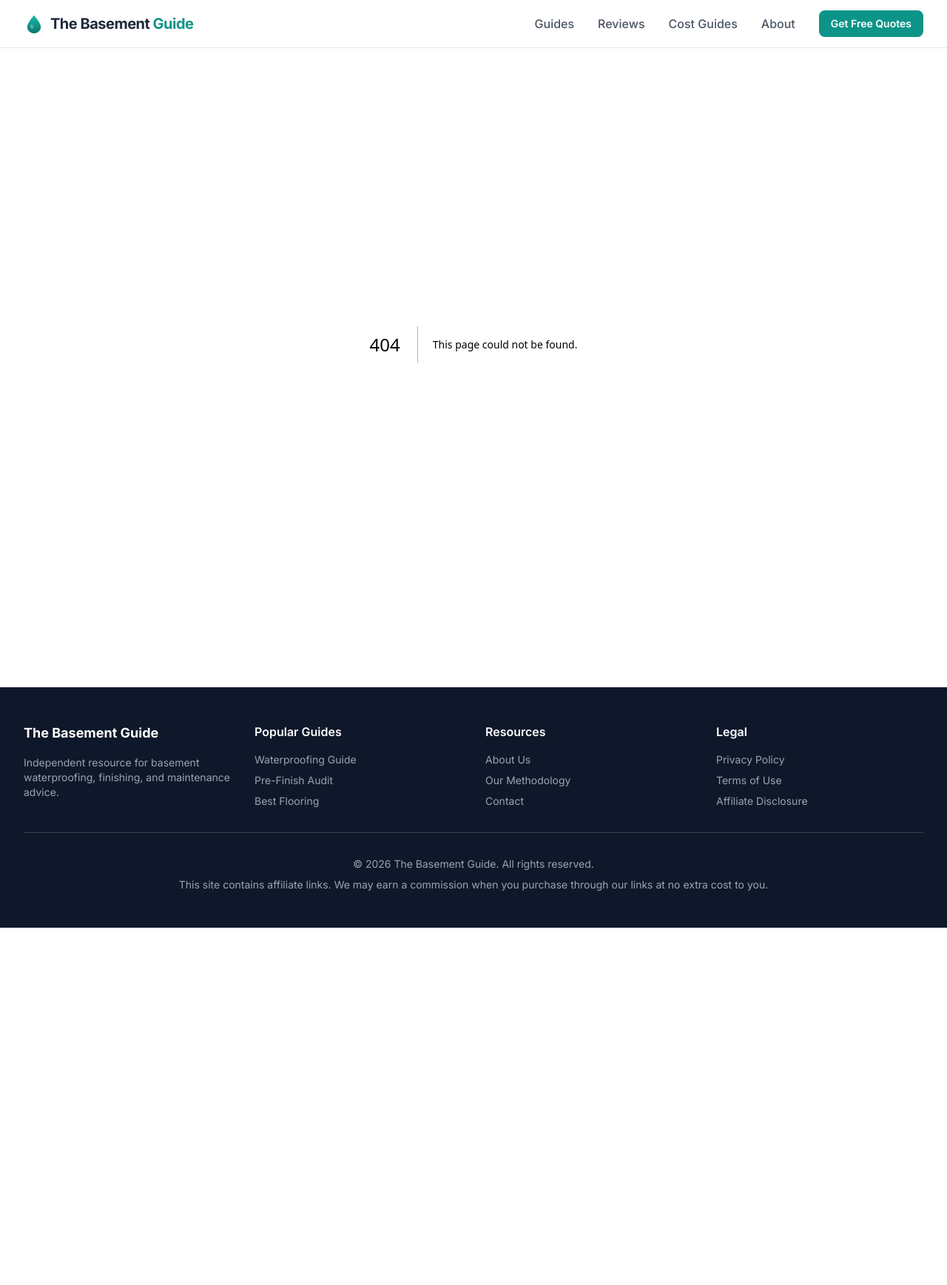
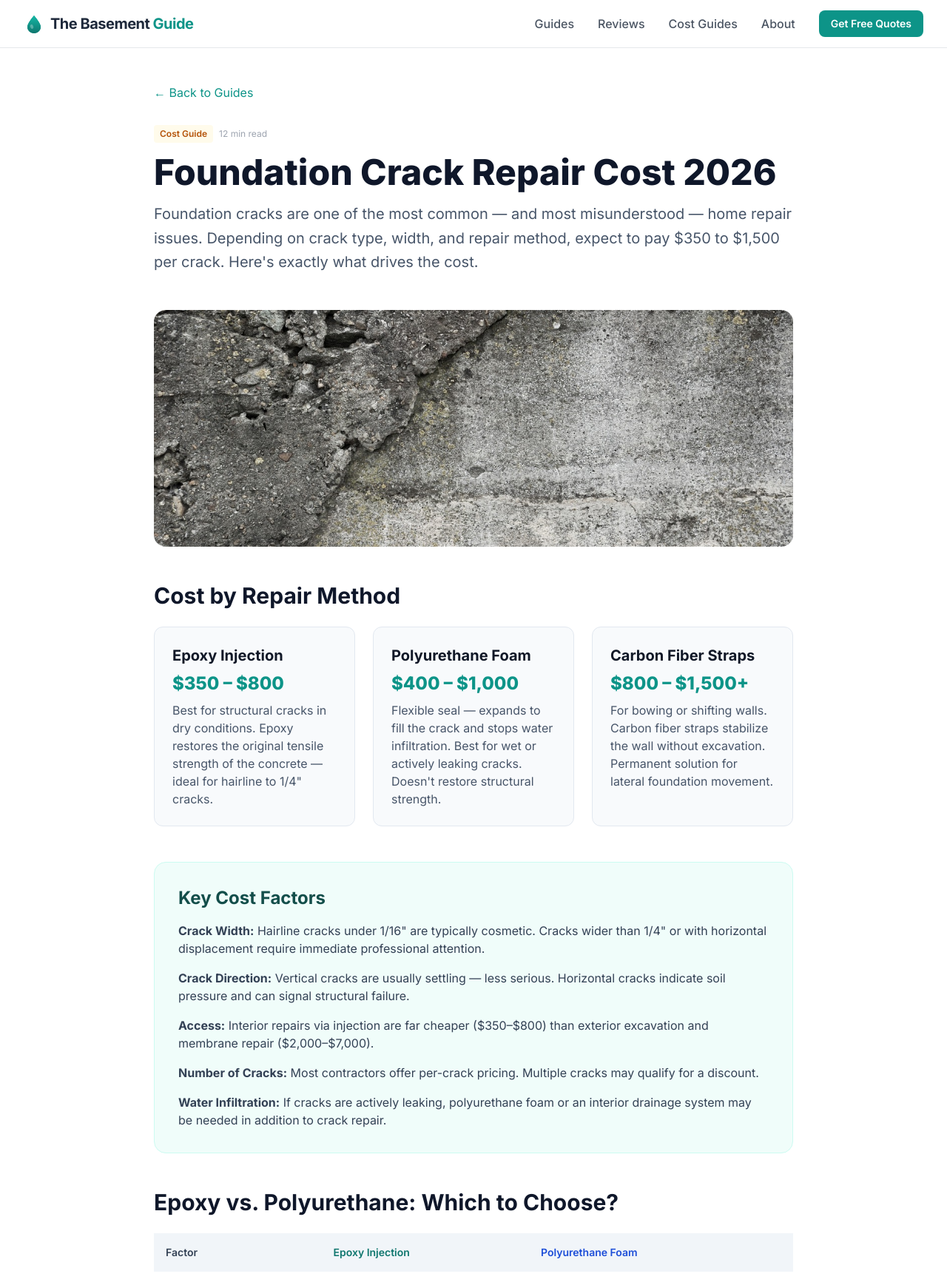
Before and after one commit to thebasementguide2026/basement-guide, a Next.js app: page /articles/foundation-crack-repair-cost in a window 1280 px wide. Before the commit this address had no page. Shown: the top 1737 px of the page at 74% size. Before the commit the page ends 1254 px from the top, so only its background shows below. Built offline with nearby package versions, Linux system fonts and the light colour scheme.

Commit message:
feat: add Foundation Crack Repair Cost 2026 article page

```diff
--- /dev/null
+++ b/app/articles/foundation-crack-repair-cost/page.tsx
@@ -0,0 +1,126 @@
+import Link from 'next/link';
+import Image from 'next/image';
+
+export const metadata = {
+  title: 'Foundation Crack Repair Cost 2026 | Price Guide',
+  description: 'How much does foundation crack repair cost in 2026? Epoxy injection vs. polyurethane foam. Average $350–$1,500 per crack depending on severity and method.',
+};
+
+export default function FoundationCrackRepairCost() {
+  return (
+    <article className="max-w-4xl mx-auto px-4 py-12">
+      <nav className="mb-8">
+        <Link href="/" className="text-teal-600 hover:underline">← Back to Guides</Link>
+      </nav>
+
+      <header className="mb-12">
+        <div className="flex items-center gap-2 mb-4">
+          <span className="bg-amber-50 text-amber-700 text-xs font-semibold px-2 py-1 rounded">Cost Guide</span>
+          <span className="text-gray-400 text-xs">12 min read</span>
+        </div>
+        <h1 className="text-4xl md:text-5xl font-extrabold text-slate-900 mb-4">
+          Foundation Crack Repair Cost 2026
+        </h1>
+        <p className="text-xl text-slate-600 leading-relaxed">
+          Foundation cracks are one of the most common — and most misunderstood — home repair issues. Depending on crack type, width, and repair method, expect to pay $350 to $1,500 per crack. Here's exactly what drives the cost.
+        </p>
+      </header>
+
+      <div className="relative w-full h-64 md:h-80 rounded-2xl overflow-hidden mb-12">
+        <Image
+          src="/foundation-crack-closeup.jpg.jpg"
+          alt="Foundation crack closeup showing repair needed"
+          fill
+          className="object-cover"
+          priority
+        />
+      </div>
+
+      <section className="mb-12">
+        <h2 className="text-3xl font-bold text-slate-900 mb-6">Cost by Repair Method</h2>
+        <div className="grid md:grid-cols-3 gap-6">
+          <div className="bg-slate-50 p-6 rounded-xl border border-slate-200">
+            <h3 className="text-xl font-bold mb-2">Epoxy Injection</h3>
+            <p className="text-2xl font-extrabold text-teal-600 mb-2">$350 – $800</p>
+            <p className="text-slate-600">Best for structural cracks in dry conditions. Epoxy restores the original tensile strength of the concrete — ideal for hairline to 1/4" cracks.</p>
+          </div>
+          <div className="bg-slate-50 p-6 rounded-xl border border-slate-200">
+            <h3 className="text-xl font-bold mb-2">Polyurethane Foam</h3>
+            <p className="text-2xl font-extrabold text-teal-600 mb-2">$400 – $1,000</p>
+            <p className="text-slate-600">Flexible seal — expands to fill the crack and stops water infiltration. Best for wet or actively leaking cracks. Doesn't restore structural strength.</p>
+          </div>
+          <div className="bg-slate-50 p-6 rounded-xl border border-slate-200">
+            <h3 className="text-xl font-bold mb-2">Carbon Fiber Straps</h3>
+            <p className="text-2xl font-extrabold text-teal-600 mb-2">$800 – $1,500+</p>
+            <p className="text-slate-600">For bowing or shifting walls. Carbon fiber straps stabilize the wall without excavation. Permanent solution for lateral foundation movement.</p>
+          </div>
+        </div>
+      </section>
+
+      <section className="mb-12 bg-teal-50 p-8 rounded-2xl border border-teal-100">
+        <h2 className="text-2xl font-bold text-teal-900 mb-4">Key Cost Factors</h2>
+        <ul className="space-y-4 text-slate-700">
+          <li><strong>Crack Width:</strong> Hairline cracks under 1/16" are typically cosmetic. Cracks wider than 1/4" or with horizontal displacement require immediate professional attention.</li>
+          <li><strong>Crack Direction:</strong> Vertical cracks are usually settling — less serious. Horizontal cracks indicate soil pressure and can signal structural failure.</li>
+          <li><strong>Access:</strong> Interior repairs via injection are far cheaper ($350–$800) than exterior excavation and membrane repair ($2,000–$7,000).</li>
+          <li><strong>Number of Cracks:</strong> Most contractors offer per-crack pricing. Multiple cracks may qualify for a discount.</li>
+          <li><strong>Water Infiltration:</strong> If cracks are actively leaking, polyurethane foam or an interior drainage system may be needed in addition to crack repair.</li>
+        </ul>
+      </section>
+
+      <section className="mb-12">
+        <h2 className="text-3xl font-bold text-slate-900 mb-6">Epoxy vs. Polyurethane: Which to Choose?</h2>
+        <div className="overflow-x-auto">
+          <table className="w-full border-collapse text-sm">
+            <thead>
+              <tr className="bg-slate-100">
+                <th className="text-left p-4 font-semibold text-slate-700">Factor</th>
+                <th className="text-left p-4 font-semibold text-teal-700">Epoxy Injection</th>
+                <th className="text-left p-4 font-semibold text-blue-700">Polyurethane Foam</th>
+              </tr>
+            </thead>
+            <tbody>
+              <tr className="border-b border-slate-100">
+                <td className="p-4 font-medium">Structural Repair</td>
+                <td className="p-4 text-green-600">✓ Yes — restores strength</td>
+                <td className="p-4 text-red-500">✗ No — flexible seal only</td>
+              </tr>
+              <tr className="border-b border-slate-100 bg-slate-50">
+                <td className="p-4 font-medium">Water Stop</td>
+                <td className="p-4 text-yellow-600">Partial — dry cracks only</td>
+                <td className="p-4 text-green-600">✓ Excellent — expands in moisture</td>
+              </tr>
+              <tr className="border-b border-slate-100">
+                <td className="p-4 font-medium">Best For</td>
+                <td className="p-4">Dry structural cracks</td>
+                <td className="p-4">Wet/leaking cracks</td>
+              </tr>
+              <tr className="border-b border-slate-100 bg-slate-50">
+                <td className="p-4 font-medium">Cure Time</td>
+                <td className="p-4">3–5 days</td>
+                <td className="p-4">Minutes to hours</td>
+              </tr>
+              <tr>
+                <td className="p-4 font-medium">Average Cost/Crack</td>
+                <td className="p-4 font-bold text-teal-600">$350 – $800</td>
+                <td className="p-4 font-bold text-blue-600">$400 – $1,000</td>
+              </tr>
+            </tbody>
+          </table>
+        </div>
+      </section>
+
+      <div className="bg-teal-600 rounded-2xl p-8 lg:p-12 text-white text-center">
+        <h2 className="text-3xl font-bold mb-4">Get Foundation Crack Repair Quotes</h2>
+        <p className="mb-8 opacity-90 max-w-lg mx-auto">
+          Don't let a small crack become a big problem. Get free quotes from local foundation repair specialists today.
+        </p>
+        <div className="flex flex-col sm:flex-row gap-4 justify-center">
+          <Link href="/#get-quotes" className="bg-white text-teal-700 px-8 py-4 rounded-lg font-bold hover:bg-teal-50 transition shadow-lg">
+            Get Free Quotes →
+          </Link>
+        </div>
+      </div>
+    </article>
+  );
+}
```
